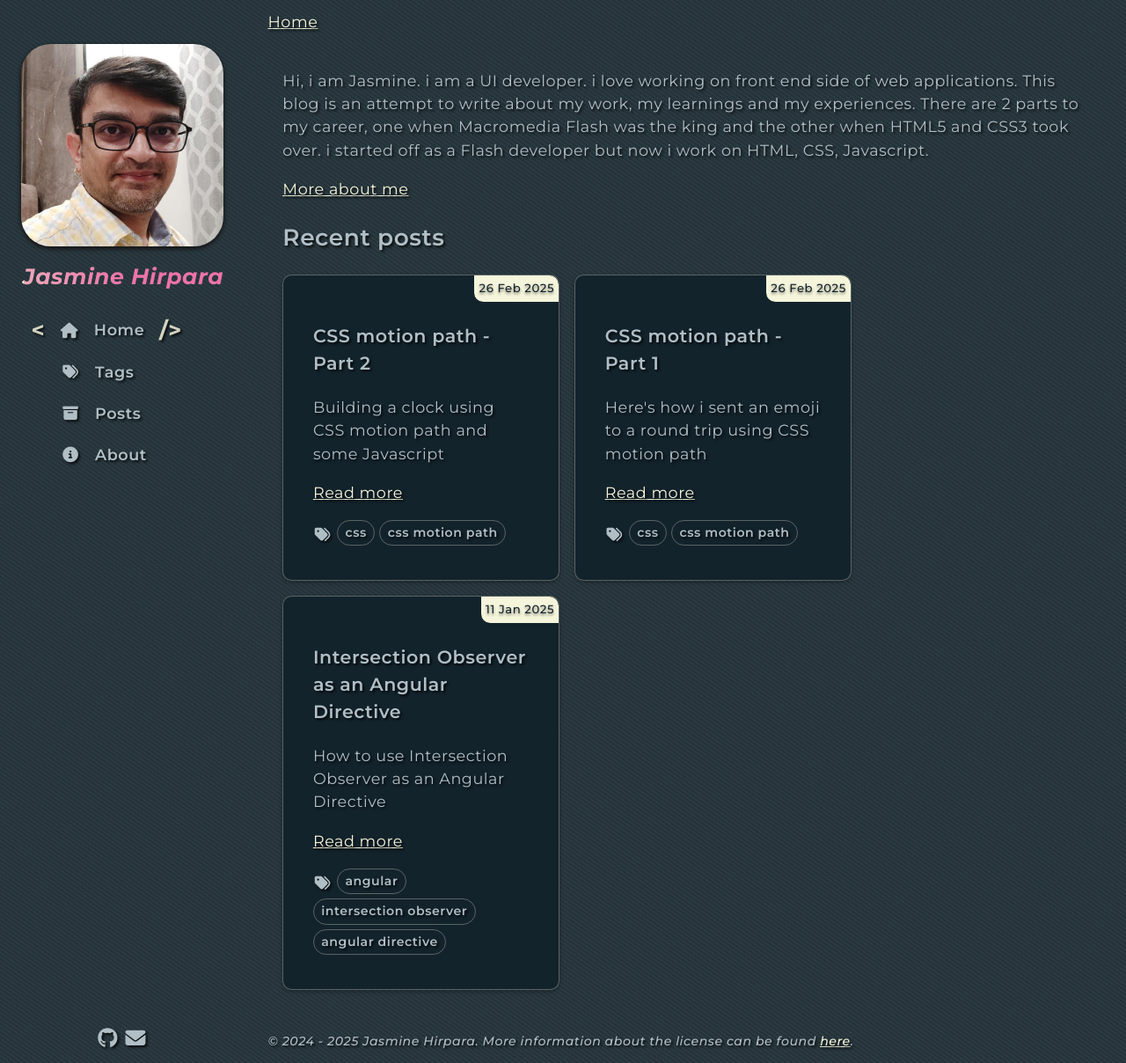
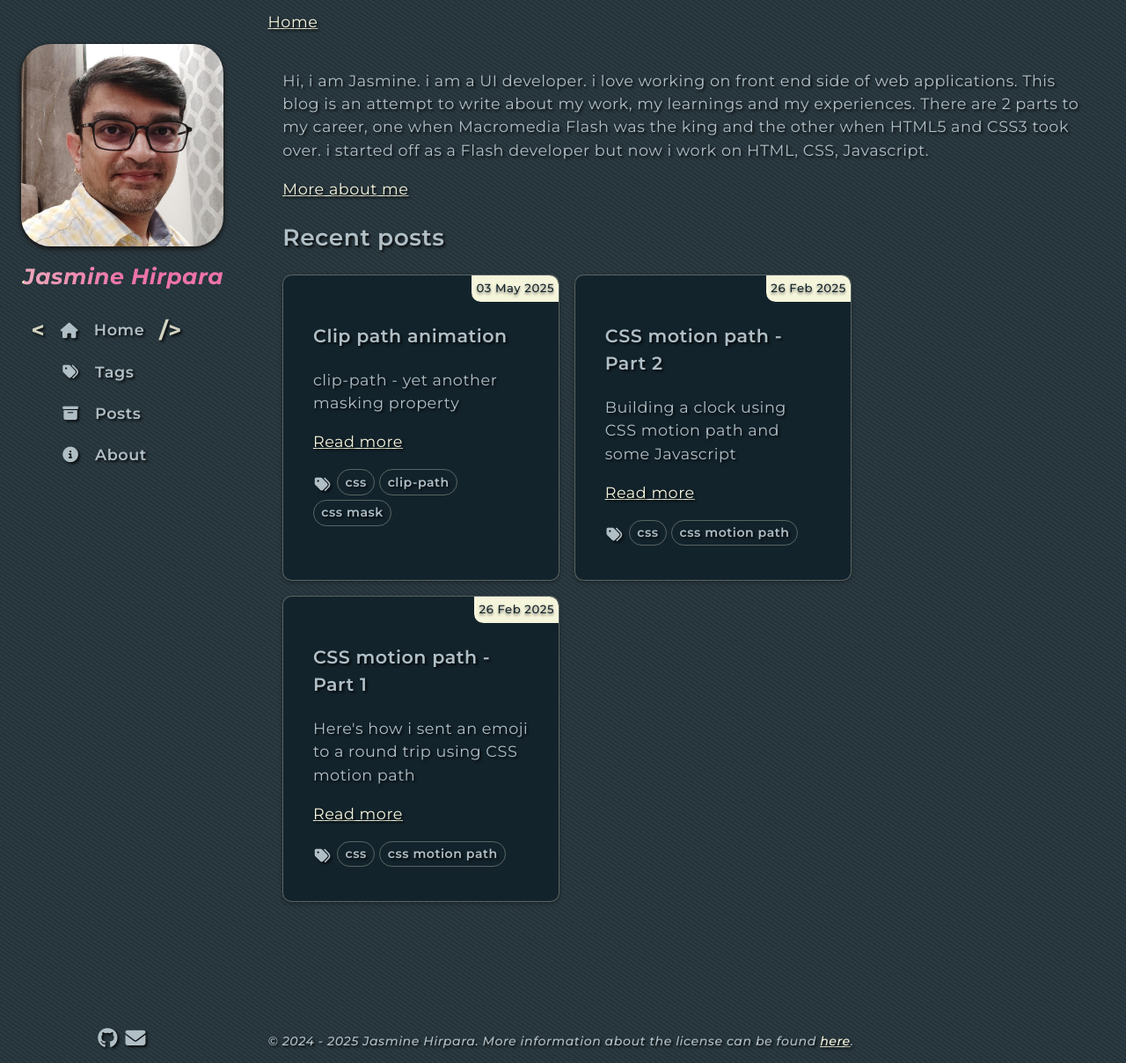
Before and after one commit to jazzominy/jazzominy.github.io, a Jekyll site: the page built from index.html, in a window 1280 px wide. Shown: the whole page at 88% size. Built offline with Jekyll 4.4.1, drawn with Linux system fonts in a browser that asks for light colours.

Commit message:
clip-path animation post

````diff
--- /dev/null
+++ b/_posts/2025/05/2025-05-03-clip-path-animation.md
@@ -0,0 +1,216 @@
+---
+author: "Jasmine Hirpara"
+title: "Clip path animation"
+excerpt: "clip-path - yet another masking property"
+tags: [css, clip-path, css mask]
+permalink: /posts/clip-path-animation
+---
+
+i am really intrigued by any way that includes masking and clipping. Since my days with Flash (now an obsolete technology), i have been fascinated by the concept of masking. i was on <a href="https://developer.mozilla.org" target="_blank">MDN</a> and i found <a href="https://developer.mozilla.org/en-US/docs/Web/CSS/clip-path" target="_blank">clip-path</a> property. As per the definition, it defines a region which acts as a mask for the element. The area which falls within the region is visible and the rest is hidden.
+
+Lets look at a simple example.
+
+```css
+.box {
+    width: max-content;
+    margin: auto;
+}
+
+.emoji {
+    border: 2px solid #569092;
+    display: inline-block;
+    font-size: 2rem;
+}
+```
+{: .snippet}
+
+<style>
+    .box {
+        width: max-content;
+        margin: 2rem auto;
+    }
+
+    .emoji {
+        border: 2px solid #569092;
+        display: inline-block;
+        font-size: 2rem;
+    }
+
+    .clipped {
+        clip-path: circle(18px at 53px 27px);
+    }
+</style>
+
+<div class="box">
+    <div class="emoji">😀😂😃😄😁😆😅</div>
+</div>
+
+Here i have created a div with a bunch of emojis. Now lets say you want display only the second emoji, we can use the `clip-path` property to achieve this.
+
+```css
+.clipped {
+    clip-path: circle(18px at 53px 27px);
+}
+```
+{: .snippet}
+
+<style>
+    .clipped {
+        clip-path: circle(18px at 53px 27px);
+    }
+</style>
+
+<div class="box">
+    <div class="emoji clipped">😀😂😃😄😁😆😅</div>
+</div>
+
+As you can see, by using the `clip-path` property, only the second emoji is displayed. This property accepts any <a href="https://developer.mozilla.org/en-US/docs/Web/CSS/basic-shape" target="_blank">basic shape</a> function as a value. We can also specify the shape using the `path()` and `shape()` functions. The <a href="https://developer.mozilla.org/en-US/docs/Web/CSS/basic-shape/shape" target="_blank">shape()</a> function has limited support in browsers though.
+
+In the above example, i have used the `circle()` function to create a circle shape of 18px radius at coordinates 53px and 27px. This circle falls over the second emoji and hence only the second emoji is displayed.
+
+Masking is good but what i am interested is in animating the clip-path property to try and reveal other emojis too. Lets try that.
+
+## Animating the clip-path property
+
+Since clip-path accepts a basic shape function as a value, its animation completely depends on whether or not basic shape is animatable. In our case, the circle is animatable. To animate the clip-path property, i will use `@keyframes` at-rule. Lets create a keyframe animation for the clip-path property. Lets roll.
+
+```css
+@keyframes unmask-slide {
+    from {
+        clip-path: circle(18px at 18px 27px);
+    }
+    to {
+        clip-path: circle(18px at 225px 27px);
+    }
+}
+
+.unmask-slide {
+    animation: unmask-slide 4s cubic-bezier(.77,0,.18,1) infinite alternate;
+}
+```
+{: .snippet}
+
+<style>
+    @keyframes unmask-slide {
+        from {
+            clip-path: circle(18px at 18px 27px);
+        }
+        to {
+            clip-path: circle(18px at 225px 27px);
+        }
+    }
+
+    .unmask-slide {
+        animation: unmask-slide 4s cubic-bezier(.77,0,.18,1) infinite alternate;
+    }
+</style>
+
+<div class="box">
+    <div class="emoji unmask-slide">😀😂😃😄😁😆😅</div>
+</div>
+
+Well, thats not bad at all. What i have done here is animated the circle to slide from the left to right using its x coordinate. Go on and see what happens when you play around with the circle's radius.
+
+<div class="note">
+    <div class="info"></div>
+    <p>The clip-path property animation works only with same shapes. For example, if you animate a circle to a polygon or an ellipse, the animation will not work. When using the same shape, we need to specify the same parameters for the respective shape function. This is one thing you need to be careful about when animating clip-path property.
+    </p>
+</div>
+
+## A bonus clip-path animation
+
+Well, i felt i needed to try something else too apart from the vanilla clip-path animation. So i tried and this was the result.
+
+<style>
+    .arrow-box {
+        display: grid;
+        grid-template-columns: repeat(2, 1fr);
+        justify-content: center;
+        align-items: center;
+        font-size: 2rem;
+        line-height: 1;
+    }
+
+    .arrow-slide {
+        --size: 34px;
+        animation: arrow-slide 2s cubic-bezier(.77,0,.18,1) infinite;
+    }
+
+    @keyframes arrow-slide {
+        0% {
+            clip-path: inset( 0 var(--size) var(--size) 0 round 5px);
+        }
+        25% {
+            clip-path: inset( var(--size) 0 0 var(--size) round 5px);
+        }
+        50% {
+            clip-path: inset( 0 0 var(--size) var(--size) round 5px);
+        }
+        75% {
+            clip-path: inset( var(--size) var(--size) 0 0 round 5px);
+        }
+        100% {
+            clip-path: inset( 0 var(--size) var(--size) 0 round 5px);
+        }
+    }
+</style>
+
+<div class="box">
+    <div class="arrow-box arrow-slide">
+        <div>↘️</div>
+        <div>↙️</div>
+        <div>⬆️</div>
+        <div>⬆️</div>
+    </div>
+</div>
+
+The possibilites are endless. For this animation, i have used the `inset()` shape function for the clip-path property. Here is the css snippet or inspect away if you want to see how it works 🚀
+
+```css
+<style>
+    .arrow-box {
+        display: grid;
+        grid-template-columns: repeat(2, 1fr);
+        justify-content: center;
+        align-items: center;
+        font-size: 2rem;
+        line-height: 1;
+    }
+
+    .arrow-slide {
+        --size: 34px;
+        animation: arrow-slide 2s cubic-bezier(.77,0,.18,1) infinite;
+    }
+
+    @keyframes arrow-slide {
+        0% {
+            clip-path: inset( 0 var(--size) var(--size) 0 round 5px);
+        }
+        25% {
+            clip-path: inset( var(--size) 0 0 var(--size) round 5px);
+        }
+        50% {
+            clip-path: inset( 0 0 var(--size) var(--size) round 5px);
+        }
+        75% {
+            clip-path: inset( var(--size) var(--size) 0 0 round 5px);
+        }
+        100% {
+            clip-path: inset( 0 var(--size) var(--size) 0 round 5px);
+        }
+    }
+</style>
+```
+{: .snippet}
+
+```html
+<div class="box">
+    <div class="arrow-box arrow-slide">
+        <div>↘️</div>
+        <div>↙️</div>
+        <div>⬆️</div>
+        <div>⬆️</div>
+    </div>
+</div>
+```
+{: .snippet}
--- a/_sass/main.scss
+++ b/_sass/main.scss
@@ -18,6 +18,9 @@
 	--post-title: #b0bec5cf;
 	--post-text: #b0bec5cf;
 	--progress-bar: #89bad2;
+	--note-border: #5f9ea0;
+	--note-bg: #5f9ea040;
+	--note-text-color: #bdbdbd;
 }
 
 * {
--- a/_sass/post.scss
+++ b/_sass/post.scss
@@ -44,6 +44,24 @@ article.post {
         color: var(--post-title);
         cursor: pointer;
     }
+
+    div.note {
+        display: flex;
+        align-items: center;
+        gap: 1rem;
+        border: 2px solid var(--note-border);
+        border-radius: 5px;
+        padding-inline: 1rem;
+        border-left-width: 10px;
+        background-color: var(--note-bg);
+        color: var(--note-text-color);
+
+        & > .info::before {
+            content: "ⓘ";
+            font-size: 1.5rem;
+            color: var(--note-border);
+        }
+    }
 }
 
 .show-progress-bar::before {
--- /dev/null
+++ b/tags/clip-path/index.md
@@ -0,0 +1,5 @@
+---
+layout: tag
+title: "Tag: clip-path"
+tag: clip-path
+---
````
